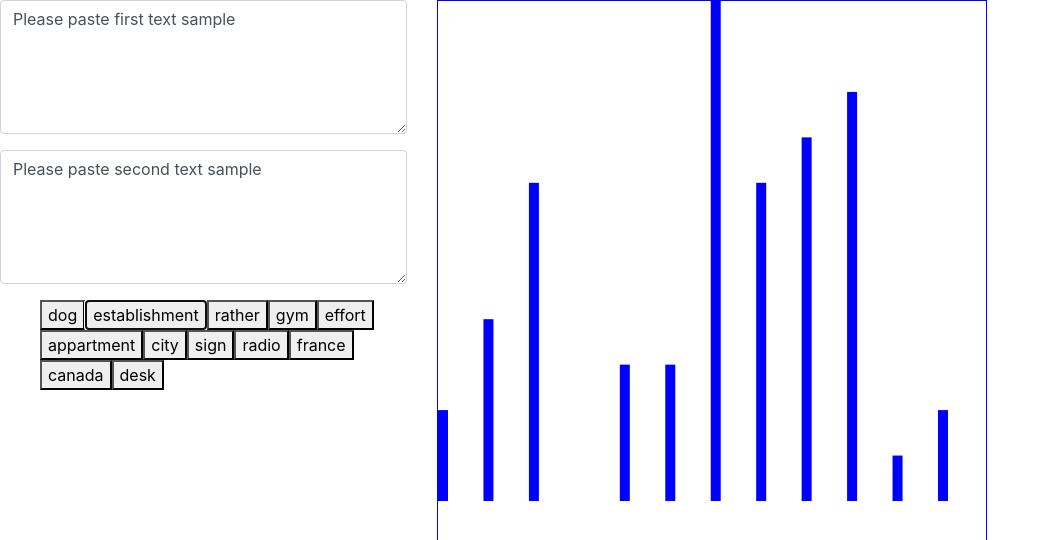
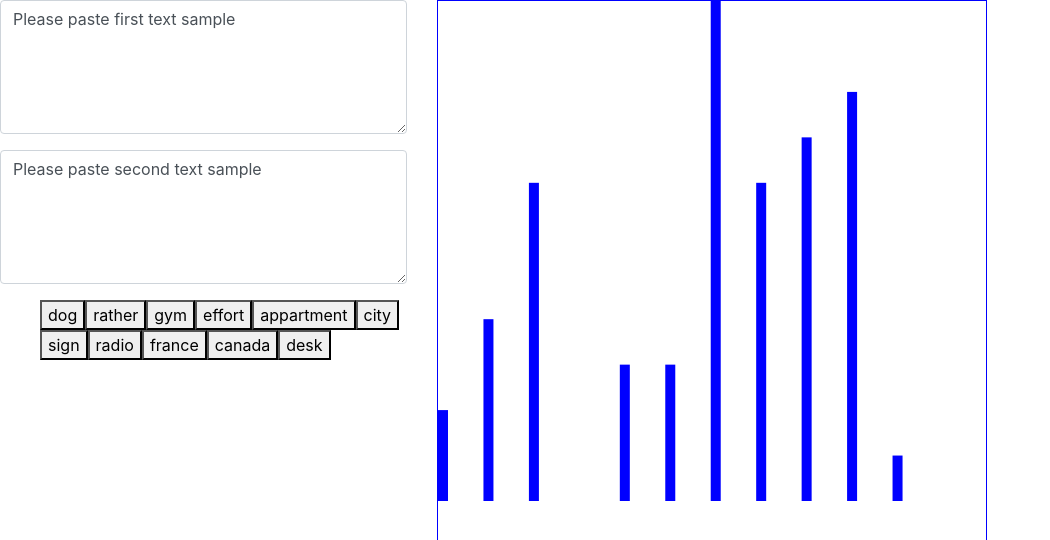
Before and after one commit to LoganTribull/ReltativeTextFrequencyD3, a plain HTML site: page index.html in a window 1280 px wide. Both pictures are taken after a click on the button "establishment". Shown: the top 540 px of the page, without its empty margins (0-1050 px from the left). Drawn offline with nearby package versions, Linux system fonts and the light colour scheme.

Commit message:
simple removing of exit when button is clicked from active word list and bars

```diff
--- a/app.js
+++ b/app.js
@@ -1,40 +1,56 @@
 const svgWidth = 500
 const svgHeight = 500
 const svgPadding = 50
-data = data.filter(d => d.ratio !== null)
+activeData= data.filter(d => d.ratio !== null)
+inactiveData = []
+
+inactivateWord= event => {
+  inactiveData.push(...activeData.filter(d=>d.word === event.word))
+  activeData = activeData.filter(d => d.word !== event.word)
+  activeWordList
+    .data(activeData, d=>d.word)
+    .exit()
+    .remove()
+    .enter()
+    .append("button")
+    .text(d=>d.word)
+    .on("click", inactivateWord)
+
+  bars
+    .data(activeData)
+    .exit()
+    .remove()
+}
 
 var svg = d3.select("svg")
           .attr("width", svgWidth + svgPadding)
           .attr("height", svgHeight + svgPadding)
           .style("border", "1px solid blue")
 
-var activeWordList = d3.select("#active-word-list")
+var activeWordList = d3.select("#active-word-list").
+selectAll("button").
+data(activeData, d=>d.word)
+.enter()
+.append("button")
+.text(d=>d.word)
+.on("click", inactivateWord)
+
+
+var inactiveWordList = d3.select("#active-word-list").selectAll("button").data(inactiveData, d=>d.word)
 
 var xScale = d3.scalePoint()
-              .domain(data.map(d=>d.word))
+              .domain(activeData.map(d=>d.word))
               .range([0, svgWidth])
 
 var yScale = d3.scaleLinear()
-              .domain(d3.extent(data, d=>d.ratio))
+              .domain(d3.extent(activeData, d=>d.ratio))
               .range([0, svgHeight])
 
 // Filter data for null values
 
-removeWord = event => {
-
-}
-
-activeWordList
-            .selectAll("button")
-            .data(data, d=>d.word)
-            .enter()
-            .append("button")
-            .text(d=>d.word)
-            .on("click", removeWord)
-
-svg
+var bars = svg
   .selectAll("rect")
-  .data(data, d=>d.word)
+  .data(activeData, d=>d.word)
     .enter()
     .append("rect")
       .attr("x", d => xScale(d.word))
--- a/index.html
+++ b/index.html
@@ -22,7 +22,8 @@
         <div class="activeWords">
           <ul id="active-word-list"></ul>
         </div>
-        <div class="inactiveWords">
+        <br>
+        <div id ="inactive-word-list" class="inactiveWords">
         </div>
       </div>
       <div class="frequency-chart col-sm-8">
```
